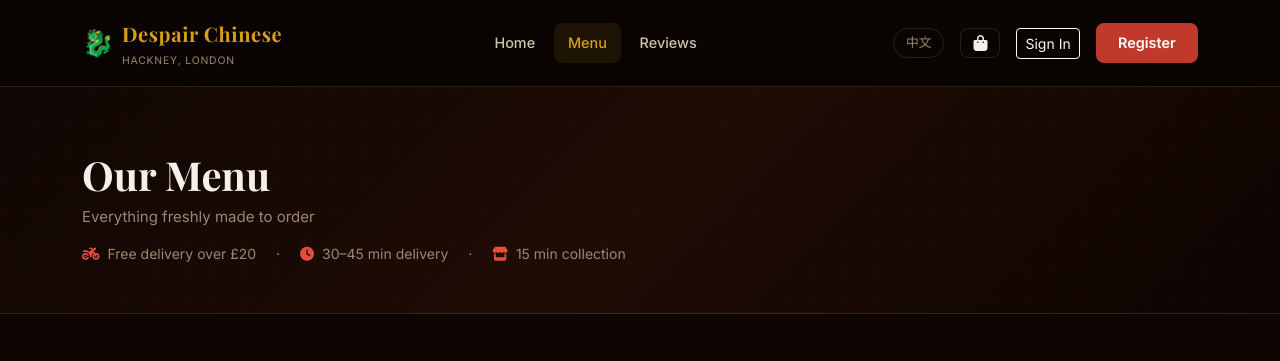
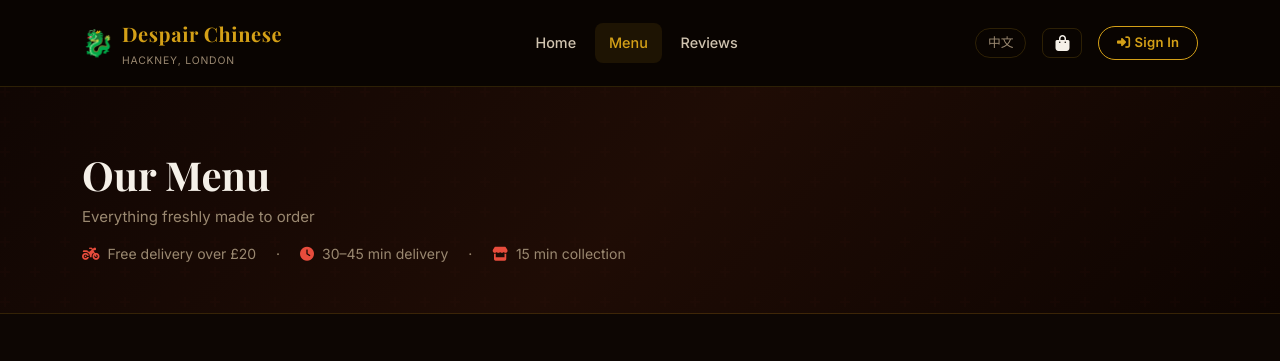
Before and after one commit to unqe/Chinese-project, a Django app: page /menu/ in a window 1280 px wide. Shown: the top 361 px of the page. Run offline with Django 4.2, Linux system fonts and the light colour scheme; data comes from the database, SQL or seed files in the repository; data that the repository does not hold is empty.

Commit message:
feat: remove register button from nav, restyle sign-in as gold branded button

```diff
--- a/static/css/main.css
+++ b/static/css/main.css
@@ -129,6 +129,46 @@ p { color: #c8b99a; }
 }
 .btn-basket:hover { border-color: var(--red); color: var(--red); }
 
+/* Sign-in nav button — gold-outlined, branded */
+.btn-signin-nav {
+    background: transparent;
+    border: 1.5px solid var(--gold);
+    color: var(--gold);
+    font-size: 0.82rem;
+    font-weight: 600;
+    padding: 0.4rem 1.1rem;
+    border-radius: 20px;
+    transition: all var(--transition);
+    letter-spacing: 0.02em;
+    white-space: nowrap;
+}
+.btn-signin-nav:hover,
+.btn-signin-nav:focus {
+    background: rgba(212, 160, 23, 0.12);
+    border-color: var(--gold-light);
+    color: var(--gold-light);
+}
+
+/* Logged-in user button in navbar */
+.btn-nav-user {
+    background: rgba(212, 160, 23, 0.08);
+    border: 1px solid rgba(212, 160, 23, 0.35);
+    color: var(--gold);
+    font-size: 0.82rem;
+    font-weight: 600;
+    padding: 0.4rem 1rem;
+    border-radius: 20px;
+    transition: all var(--transition);
+}
+.btn-nav-user:hover,
+.btn-nav-user:focus,
+.btn-nav-user.show {
+    background: rgba(212, 160, 23, 0.15);
+    border-color: var(--gold);
+    color: var(--gold-light);
+}
+.btn-nav-user::after { border-top-color: var(--gold); }
+
 .basket-price {
     font-size: 0.8rem;
     font-weight: 700;
--- a/templates/base.html
+++ b/templates/base.html
@@ -142,8 +142,8 @@
                     <!-- Auth -->
                     {% if user.is_authenticated %}
                         <div class="dropdown">
-                            <button class="btn btn-outline-light btn-sm dropdown-toggle" data-bs-toggle="dropdown">
-                                <i class="fas fa-user me-1"></i>{{ user.username }}
+                            <button class="btn btn-nav-user dropdown-toggle" data-bs-toggle="dropdown">
+                                <i class="fas fa-user-circle me-1"></i>{{ user.username }}
                             </button>
                             <ul class="dropdown-menu dropdown-menu-end dropdown-dark-custom">
                                 <li><a class="dropdown-item" href="{% url 'accounts:profile' %}"><i class="fas fa-user-circle me-2"></i>{% trans "My Profile" %}</a></li>
@@ -153,8 +153,9 @@
                             </ul>
                         </div>
                     {% else %}
-                        <a href="{% url 'account_login' %}" class="btn btn-outline-light btn-sm">{% trans "Sign In" %}</a>
-                        <a href="{% url 'account_signup' %}" class="btn btn-primary-custom btn-sm">{% trans "Register" %}</a>
+                        <a href="{% url 'account_login' %}" class="btn btn-signin-nav">
+                            <i class="fas fa-sign-in-alt me-1"></i>{% trans "Sign In" %}
+                        </a>
                     {% endif %}
                 </div>
             </div>
```
